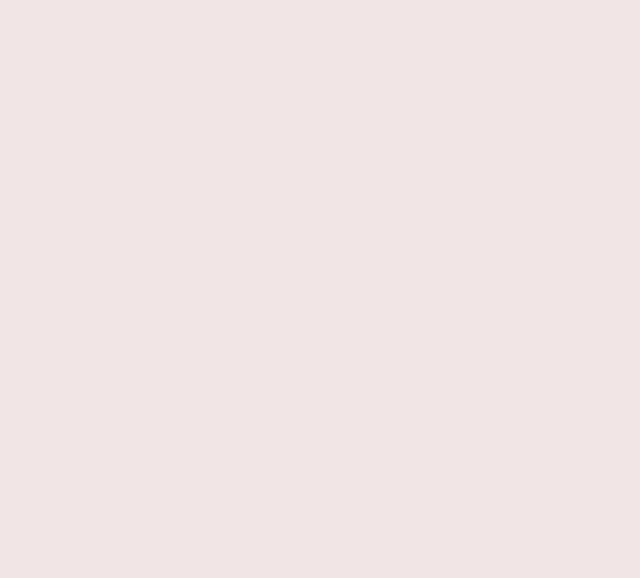
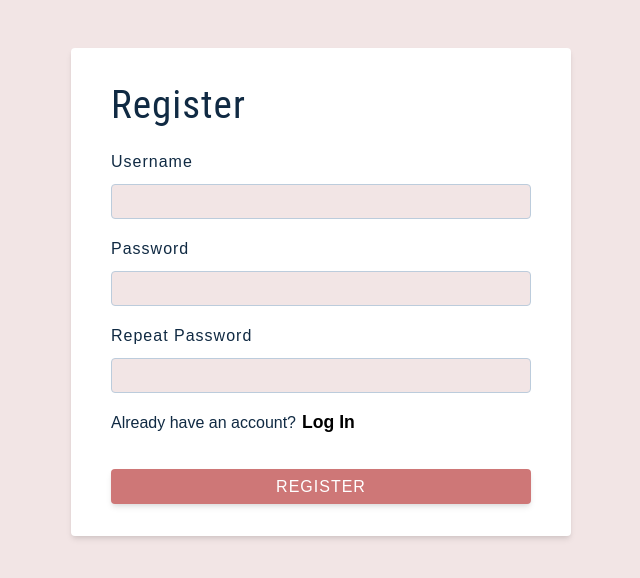
Before and after one commit to vitalij-morozov/random-meal, a React (Create React App) app: page /auth in a window 1280 px wide. Shown: the top 578 px of the page, without its empty margins (319-959 px from the left). Built offline with nearby package versions, Linux system fonts and the light colour scheme.

Commit message:
working on auth page layout

```diff
--- a/src/App.js
+++ b/src/App.js
@@ -1,11 +1,12 @@
 import { BrowserRouter as Router, Routes, Route } from 'react-router-dom';
+import { AuthPage } from './pages';
 
 function App() {
   return (
     <Router>
       <Routes>
         <Route path='/' />
-        <Route path='/auth' />
+        <Route path='/auth' element={<AuthPage />} />
         <Route path='/profile' />
         <Route path='/meals/:mealId' />
         <Route path='*' />
--- a/src/components/FormRow.js
+++ b/src/components/FormRow.js
@@ -1,7 +1,14 @@
 import React from 'react';
 
-function FormRow() {
-  return <div>FormRow</div>;
+function FormRow({ type, name, value, handleChange, labelText }) {
+  return (
+    <div className='form-row'>
+      <label htmlFor={name} className='form-label'>
+        {labelText || name}
+      </label>
+      <input type={type} name={name} value={value} onChange={handleChange} className='form-input' />
+    </div>
+  );
 }
 
 export default FormRow;
--- a/src/components/LoginForm.js
+++ b/src/components/LoginForm.js
@@ -1,7 +1,41 @@
-import React from 'react';
+import React, { useState } from 'react';
+import FormRow from './FormRow';
 
-function LoginForm() {
-  return <div>LoginForm</div>;
+function LoginForm({ toggle }) {
+  const initState = {
+    username: '',
+    password: '',
+  };
+
+  const [values, setValues] = useState(initState);
+
+  const handleSubmit = (e) => {
+    e.preventDefault();
+  };
+
+  const handleChange = (e) => {
+    const name = e.target.name;
+    const value = e.target.value;
+    setValues({ [name]: value });
+    console.log(`${name} ${value}`);
+  };
+
+  return (
+    <form className='form' onSubmit={handleSubmit}>
+      <h2>Login</h2>
+      <FormRow type='text' name='username' value={values.username} handleChange={handleChange} />
+      <FormRow type='password' name='password' value={values.password} handleChange={handleChange} />
+      <p>
+        Do not registered yet?{' '}
+        <button className='member-btn' onClick={toggle} type='button'>
+          Register
+        </button>
+      </p>
+      <button className='btn btn-block' disabled='' type='submit'>
+        Login
+      </button>
+    </form>
+  );
 }
 
 export default LoginForm;
--- a/src/components/RegisterForm.js
+++ b/src/components/RegisterForm.js
@@ -1,7 +1,53 @@
-import React from 'react';
+import React, { useState } from 'react';
+import FormRow from './FormRow';
 
-function RegisterForm() {
-  return <div>RegisterForm</div>;
+function RegisterForm({ toggle }) {
+  const initState = {
+    username: '',
+    password1: '',
+    password2: '',
+  };
+
+  const [values, setValues] = useState(initState);
+
+  const handleSubmit = (e) => {
+    e.preventDefault();
+  };
+
+  const handleChange = (e) => {
+    const name = e.target.name;
+    const value = e.target.value;
+    setValues({ [name]: value });
+  };
+  return (
+    <form className='form' onSubmit={handleSubmit}>
+      <h2>Register</h2>
+      <FormRow type='text' name='username' value={values.username} handleChange={handleChange} />
+      <FormRow
+        type='password'
+        name='password1'
+        labelText='password'
+        value={values.password1}
+        handleChange={handleChange}
+      />
+      <FormRow
+        type='password'
+        name='password2'
+        labelText='repeat password'
+        value={values.password2}
+        handleChange={handleChange}
+      />
+      <p>
+        Already have an account?
+        <button className='member-btn' onClick={toggle} type='button'>
+          Log In
+        </button>
+      </p>
+      <button className='btn btn-block' disabled='' type='submit'>
+        Register
+      </button>
+    </form>
+  );
 }
 
 export default RegisterForm;
--- /dev/null
+++ b/src/components/index.js
@@ -0,0 +1,6 @@
+import LoginForm from './LoginForm';
+import RegisterForm from './RegisterForm';
+import RecipeCard from './RecipeCard';
+import NavBar from './NavBar';
+
+export { LoginForm, RegisterForm, RecipeCard, NavBar };
--- a/src/pages/AuthPage.js
+++ b/src/pages/AuthPage.js
@@ -1,7 +1,18 @@
-import React from 'react';
+import React, { useState } from 'react';
+import { LoginForm, RegisterForm } from '../components';
 
 function AuthPage() {
-  return <div>AuthPage</div>;
+  const [showAuth, setShowAuth] = useState(false);
+
+  const toggleAuth = () => {
+    setShowAuth(!showAuth);
+  };
+
+  return (
+    <div className='page container'>
+      {showAuth ? <LoginForm toggle={toggleAuth} /> : <RegisterForm toggle={toggleAuth} />}
+    </div>
+  );
 }
 
 export default AuthPage;
--- a/src/pages/ErrorPage.js
+++ b/src/pages/ErrorPage.js
@@ -1,7 +1,11 @@
 import React from 'react';
 
 function ErrorPage() {
-  return <div>ErrorPage</div>;
+  return (
+    <div className='full-page'>
+      <h1>Sorry, page not found!</h1>
+    </div>
+  );
 }
 
 export default ErrorPage;
--- /dev/null
+++ b/src/pages/index.js
@@ -0,0 +1,3 @@
+import AuthPage from './AuthPage';
+
+export { AuthPage };
--- a/src/style/index.css
+++ b/src/style/index.css
@@ -16,13 +16,13 @@ html {
   --primary-50: #eff6ff;
   --primary-100: #dbeafe;
   --primary-200: #bfdbfe;
-  --primary-300: #93c5fd;
+  --primary-300: #ffd8a9;
   --primary-400: #60a5fa;
   --primary-500: #2b3a55;
   --primary-600: #ce7777;
-  --primary-700: #1d4ed8;
-  --primary-800: #1e40af;
-  --primary-900: #1e3a8a;
+  --primary-700: #e6a55c;
+  --primary-800: #e6973e;
+  --primary-900: #e38b29;
 
   /* grey */
   --grey-50: #f0f4f8;
@@ -146,18 +146,19 @@ ul {
 .btn {
   cursor: pointer;
   color: var(--white);
-  background: var(--primary-500);
+  background: var(--primary-600);
   border: transparent;
   border-radius: var(--borderRadius);
   letter-spacing: var(--letterSpacing);
   padding: 0.5rem 0.75rem;
   box-shadow: var(--shadow-2);
   transition: var(--transition);
-  text-transform: capitalize;
+  text-transform: uppercase;
   display: inline-block;
+  font-size: 1rem;
 }
 .btn:hover {
-  background: var(--primary-600);
+  background: var(--primary-700);
   box-shadow: var(--shadow-3);
 }
 .btn-hipster {
@@ -182,6 +183,17 @@ ul {
 .btn-danger:hover {
   background: var(--red-dark);
   color: var(--white);
+}
+.member-btn {
+  background-color: transparent;
+  border: none;
+  font-size: 1.1rem;
+  cursor: pointer;
+  transition: var(--transition);
+  font-weight: 600;
+}
+.member-btn:hover {
+  color: var(--green-dark);
 }
 /* alerts */
 .alert {
```
